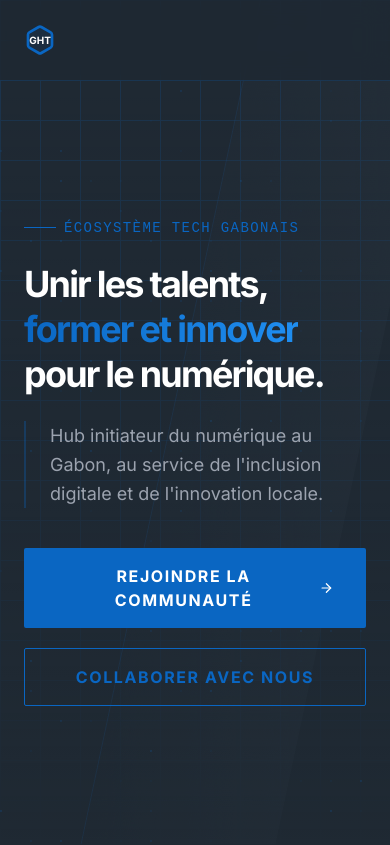
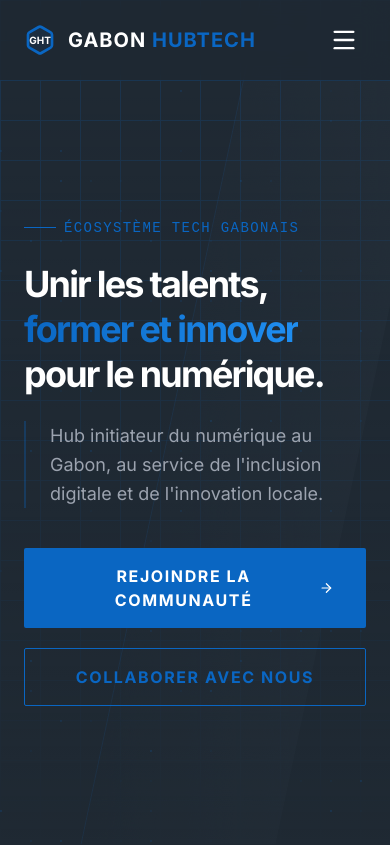
Before and after one commit to Gabon-HubTech/GabonHubTech, a Next.js app: page / in a window 390 px wide. Shown: the top 845 px of the page. Built offline with nearby package versions, Linux system fonts and the light colour scheme; a web font is replaced by a local one.

Commit message:
Feat: add responsive mobile menu with burger icon and overlay

```diff
--- a/components/Navbar.jsx
+++ b/components/Navbar.jsx
@@ -1,12 +1,18 @@
 "use client";
-import { Hexagon, ChevronDown, Calendar, GraduationCap, Laptop } from 'lucide-react';
+import { Hexagon, ChevronDown, Calendar, GraduationCap, Laptop, Menu, X } from 'lucide-react';
 import Link from 'next/link';
 import { usePathname } from 'next/navigation';
-import { useState } from 'react';
+import { useState, useEffect } from 'react';
 
 export default function Navbar() {
     const pathname = usePathname();
     const [isDropdownOpen, setIsDropdownOpen] = useState(false);
+    const [isMobileMenuOpen, setIsMobileMenuOpen] = useState(false);
+
+    // Fermer le menu mobile si on change de page
+    useEffect(() => {
+        setIsMobileMenuOpen(false);
+    }, [pathname]);
 
     const navLinks = [
         { name: 'Accueil', href: '/' },
@@ -19,7 +25,7 @@ export default function Navbar() {
             <div className="container mx-auto px-6 h-20 flex items-center justify-between">
 
                 {/* Logo */}
-                <Link href="/" className="group">
+                <Link href="/" className="group z-50">
                     <div className="flex items-center space-x-3">
                         <div className="relative">
                             <Hexagon className="w-8 h-8 text-tech-blue fill-tech-blue/10 group-hover:fill-tech-blue/30 transition-all" />
@@ -27,15 +33,14 @@ export default function Navbar() {
                                 <span className="text-[10px] font-bold text-white">GHT</span>
                             </div>
                         </div>
-                        <span className="text-xl font-bold tracking-wider text-white uppercase hidden sm:block">
+                        <span className="text-xl font-bold tracking-wider text-white uppercase block">
                             Gabon <span className="text-tech-blue">HubTech</span>
                         </span>
                     </div>
                 </Link>
 
-                {/* Liens de Navigation */}
+                {/* --- NAVIGATION DESKTOP --- */}
                 <div className="hidden md:flex items-center space-x-8">
-                    {/* Lien Accueil dynamique */}
                     <Link
                         href="/"
                         className={`text-sm font-medium uppercase tracking-widest transition-colors hover:text-tech-blue ${pathname === '/' ? 'text-tech-blue' : 'text-tech-accent/70'}`}
@@ -43,7 +48,6 @@ export default function Navbar() {
                         Accueil
                     </Link>
 
-                    {/* Dropdown Services */}
                     <div
                         className="relative py-7"
                         onMouseEnter={() => setIsDropdownOpen(true)}
@@ -54,40 +58,30 @@ export default function Navbar() {
                             <ChevronDown size={14} className={`transition-transform duration-300 ${isDropdownOpen ? 'rotate-180' : ''}`} />
                         </button>
 
-                        {/* Menu du Dropdown avec animation fluide */}
                         <div className={`absolute top-full left-0 w-64 bg-tech-dark-lighter border border-white/10 rounded-xl p-2 shadow-2xl backdrop-blur-xl transition-all duration-300 ${isDropdownOpen ? 'opacity-100 visible translate-y-0' : 'opacity-0 invisible -translate-y-2'}`}>
                             <Link href="/events" className="flex items-center space-x-3 p-3 hover:bg-tech-blue/10 rounded-lg group transition-colors">
-                                <div className="p-2 bg-tech-blue/20 rounded-md text-tech-blue">
-                                    <Calendar size={18} />
-                                </div>
+                                <div className="p-2 bg-tech-blue/20 rounded-md text-tech-blue"><Calendar size={18} /></div>
                                 <div>
                                     <div className="text-sm font-bold text-white group-hover:text-tech-blue">Événements</div>
                                     <div className="text-[10px] text-gray-500 uppercase italic">Meetups & Hackathons</div>
                                 </div>
                             </Link>
-
                             <Link href="/formations" className="flex items-center space-x-3 p-3 hover:bg-tech-blue/10 rounded-lg group transition-colors">
-                                <div className="p-2 bg-tech-blue/20 rounded-md text-tech-blue">
-                                    <GraduationCap size={18} />
-                                </div>
+                                <div className="p-2 bg-tech-blue/20 rounded-md text-tech-blue"><GraduationCap size={18} /></div>
                                 <div>
                                     <div className="text-sm font-bold text-white group-hover:text-tech-blue">Formations</div>
                                     <div className="text-[10px] text-gray-500 uppercase italic">HubTech Academy</div>
                                 </div>
                             </Link>
-
                             <div className="border-t border-white/5 mt-2 pt-2">
                                 <Link href="/#services" className="flex items-center space-x-3 p-3 hover:bg-tech-blue/10 rounded-lg group transition-colors">
-                                    <div className="p-2 bg-gray-500/20 rounded-md text-gray-400">
-                                        <Laptop size={18} />
-                                    </div>
+                                    <div className="p-2 bg-gray-500/20 rounded-md text-gray-400"><Laptop size={18} /></div>
                                     <div className="text-sm font-bold text-white group-hover:text-tech-blue italic">Tous les services</div>
                                 </Link>
                             </div>
                         </div>
                     </div>
 
-                    {/* Autres Liens filtrés */}
                     {navLinks.filter(l => l.name !== 'Accueil').map((link) => (
                         <Link
                             key={link.name}
@@ -97,17 +91,57 @@ export default function Navbar() {
                             {link.name}
                         </Link>
                     ))}
+
+                    <a
+                        href="https://www.linkedin.com/company/gabonhubtech/?viewAsMember=true"
+                        target="_blank"
+                        rel="noopener noreferrer"
+                        className="px-6 py-2 border border-tech-blue text-tech-blue text-xs font-bold uppercase rounded-full hover:bg-tech-blue hover:text-white transition-all active:scale-95"
+                    >
+                        Rejoindre
+                    </a>
                 </div>
 
-                {/* Bouton CTA LinkedIn corrigé */}
-                <a
-                    href="https://www.linkedin.com/company/gabonhubtech/?viewAsMember=true"
-                    target="_blank"
-                    rel="noopener noreferrer"
-                    className="hidden md:block px-6 py-2 border border-tech-blue text-tech-blue text-xs font-bold uppercase rounded-full hover:bg-tech-blue hover:text-white transition-all shadow-[0_0_15px_rgba(10,102,194,0.1)] active:scale-95"
+                {/* --- BOUTON BURGER (MOBILE) --- */}
+                <button
+                    className="md:hidden z-50 p-2 text-white"
+                    onClick={() => setIsMobileMenuOpen(!isMobileMenuOpen)}
                 >
-                    Rejoindre
-                </a>
+                    {isMobileMenuOpen ? <X size={28} className="text-tech-blue" /> : <Menu size={28} />}
+                </button>
+
+                {/* --- MENU MOBILE OVERLAY --- */}
+                <div className={`fixed inset-0 bg-tech-dark/95 backdrop-blur-xl z-40 transition-transform duration-500 md:hidden ${isMobileMenuOpen ? 'translate-x-0' : 'translate-x-full'}`}>
+                    <div className="flex flex-col h-full pt-32 px-10 space-y-8">
+                        {navLinks.map((link) => (
+                            <Link
+                                key={link.name}
+                                href={link.href}
+                                className="text-2xl font-bold text-white uppercase tracking-tighter"
+                                onClick={() => setIsMobileMenuOpen(false)}
+                            >
+                                {link.name}
+                                {pathname === link.href && <span className="text-tech-blue ml-2">.</span>}
+                            </Link>
+                        ))}
+
+                        <div className="pt-6 border-t border-white/10 space-y-6">
+                            <p className="text-tech-blue font-mono text-xs uppercase tracking-widest">Services</p>
+                            <Link href="/events" className="block text-xl text-tech-accent/70" onClick={() => setIsMobileMenuOpen(false)}>Événements</Link>
+                            <Link href="/formations" className="block text-xl text-tech-accent/70" onClick={() => setIsMobileMenuOpen(false)}>Formations Academy</Link>
+                        </div>
+
+                        <a
+                            href="https://www.linkedin.com/company/gabonhubtech/?viewAsMember=true"
+                            target="_blank"
+                            rel="noopener noreferrer"
+                            className="w-full py-4 bg-tech-blue text-white text-center font-bold uppercase rounded-xl shadow-lg shadow-tech-blue/20"
+                        >
+                            Rejoindre la communauté
+                        </a>
+                    </div>
+                </div>
+
             </div>
         </nav>
     );
```
